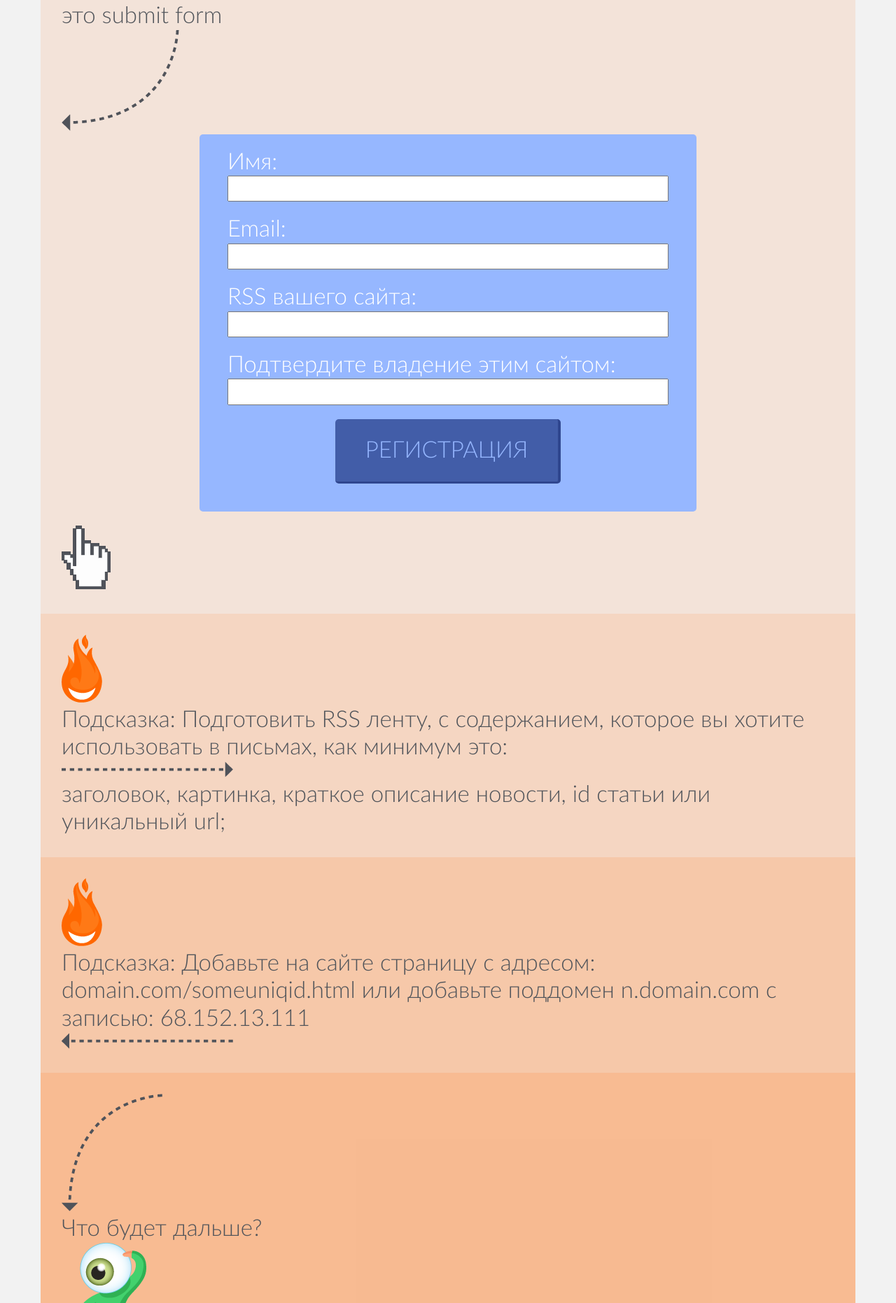
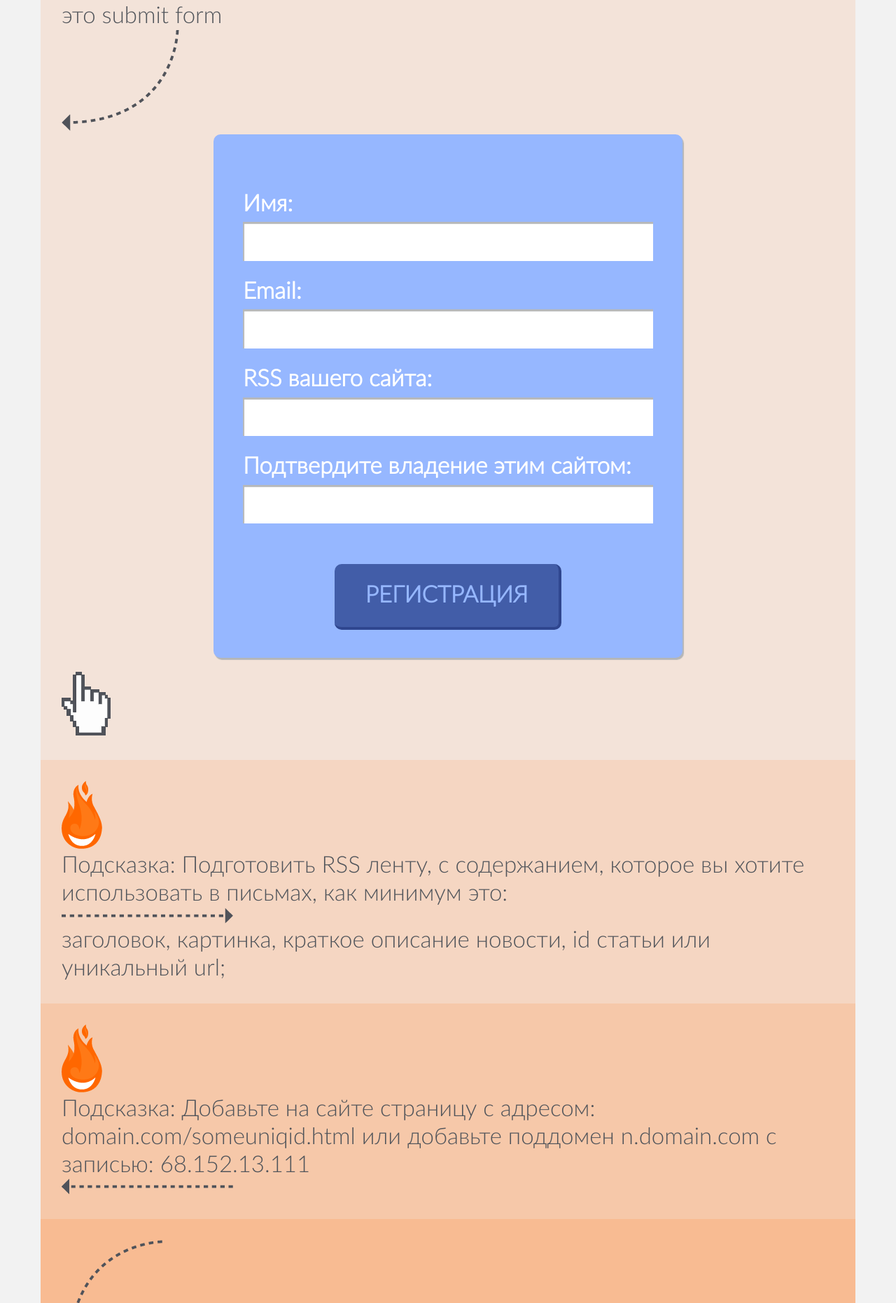
Before and after one commit to rooooster/newsman, a Jekyll site: the page built from _pages/home.md, in a window 1280 px wide. Shown: the part 2183-4045 px from the top of the page at 70% size. Built offline with Jekyll 4.4.1, drawn with Linux system fonts in a browser that asks for light colours.

Commit message:
restyling Form component

```diff
--- a/_components/Form/style.scss
+++ b/_components/Form/style.scss
@@ -1,13 +1,19 @@
 .form {
     background: #96b7ff;
-    padding: 20px 40px 20px;
-    border-radius: 5px;
-    max-width: 630px;
+    padding: 80px 42px 40px;
+    border-radius: 10px;
+    max-width: 670px;
     margin: 0 auto 20px;
+    box-sizing: border-box;
+    box-shadow: 2px 3px 1px #b4b6b8;
 
     &__row {
-        margin: 0 auto 20px;
+        margin-bottom: 24px;
         text-align: center;
+
+        &:last-child {
+            margin-bottom: 0;
+        }
     }
 
     label {
@@ -16,6 +22,8 @@
         font-size: 33px;
         text-align: left;
         display: block;
+        margin-bottom: 6px;
+        font-weight: 700;
     }
 
     input[type=name],
@@ -23,12 +31,21 @@
     input[type=text] {
         width: 100%;
         box-sizing: border-box;
-        font-size: 26px;
+        font-size: 33px;
         text-align: left;
+        box-shadow: inset 2px 3px 1px #b6b8ba;
+        border: none;
+        padding: 8px 16px;
+        box-sizing: border-box;
+
+        &:focus {
+            outline: none;
+        }
     }
 
     &__submit {
         @include btn;
         @include btn--large;
+        margin-top: 34px;
     }
 }
```
Also changed, not shown: _scss/ui/_buttons.scss (+7 -3 lines), assets/css/main.css.
